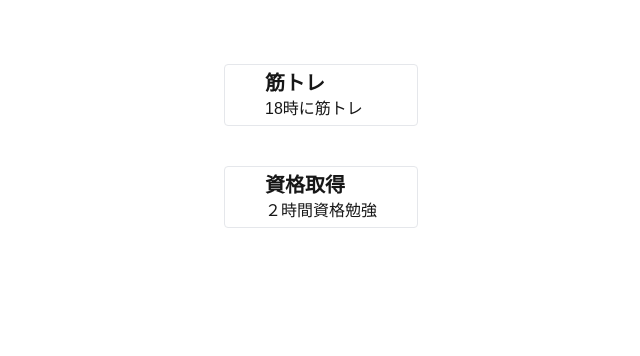
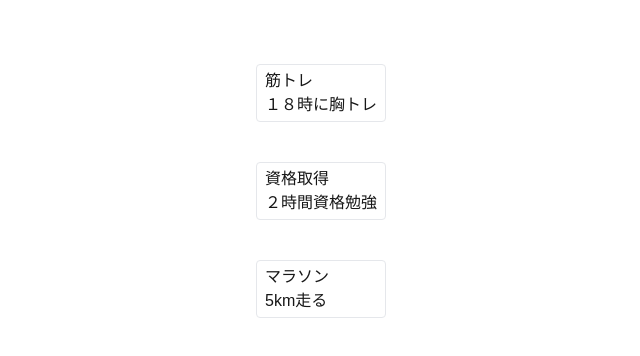
Before and after one commit to rentajg1/nextjs-todo-app, a Next.js app: page / in a window 1280 px wide. Shown: the top 356 px of the page, without its empty margins (319-959 px from the left). Built offline with nearby package versions, Linux system fonts and the light colour scheme.

Commit message:
マップ関数の実装

```diff
--- a/app/page.tsx
+++ b/app/page.tsx
@@ -1,27 +1,43 @@
-//use client
-// import { useState } from 'react'
+'use client'
+import { useState } from 'react'
+
+// TODOのデータ型
+interface Todo {
+  id: number
+  title: string
+  content: string
+}
 
 export default function listHome() {
+  // 初期のTODOデータ
+  const [todos] = useState<Todo[]>([
+    { id: 1, title: '筋トレ', content: '１８時に胸トレ' },
+    { id: 2, title: '資格取得', content: '２時間資格勉強' },
+    { id: 3, title: 'マラソン', content: '5km走る' },
+  ])
   return (
+    <>
       <div className='w-full'>
         <header className='w-full text-white py-4'>
           <h1 className='text-2xl font-bold px-8'>Next.js</h1>
         </header>
         <div className='flex flex-col items-center w-full'>
           <div className='px-8'>
-          <div className='border rounded px-2 py-1 max-w-80 mb-10'>
-            <h1 className='flex flex-col px-8 text-xl font-bold'>筋トレ</h1>
-            <p className='flex flex-col px-8'>18時に筋トレ</p>
+            {todos.map((todo) => (
+              <div
+                className='border rounded px-2 py-1 max-w-80 mb-10'
+                key={todo.id}
+              >
+                <h1>{todo.title}</h1>
+                <p>{todo.content}</p>
               </div>
-          <div className='border rounded px-2 py-1 max-w-80 mb-10'>
-            <h1 className='flex flex-col px-8 text-xl font-bold'>資格取得</h1>
-            <p className='flex flex-col px-8'>２時間資格勉強</p>
+            ))}
           </div>
         </div>
       </div>
       <footer className='w-full text-white py-4 text-center'>
         <p>@COPY Light </p>
       </footer>
-    </div>
+    </>
   )
 }
```
Lines whose indentation alone changed are shown as unchanged.
